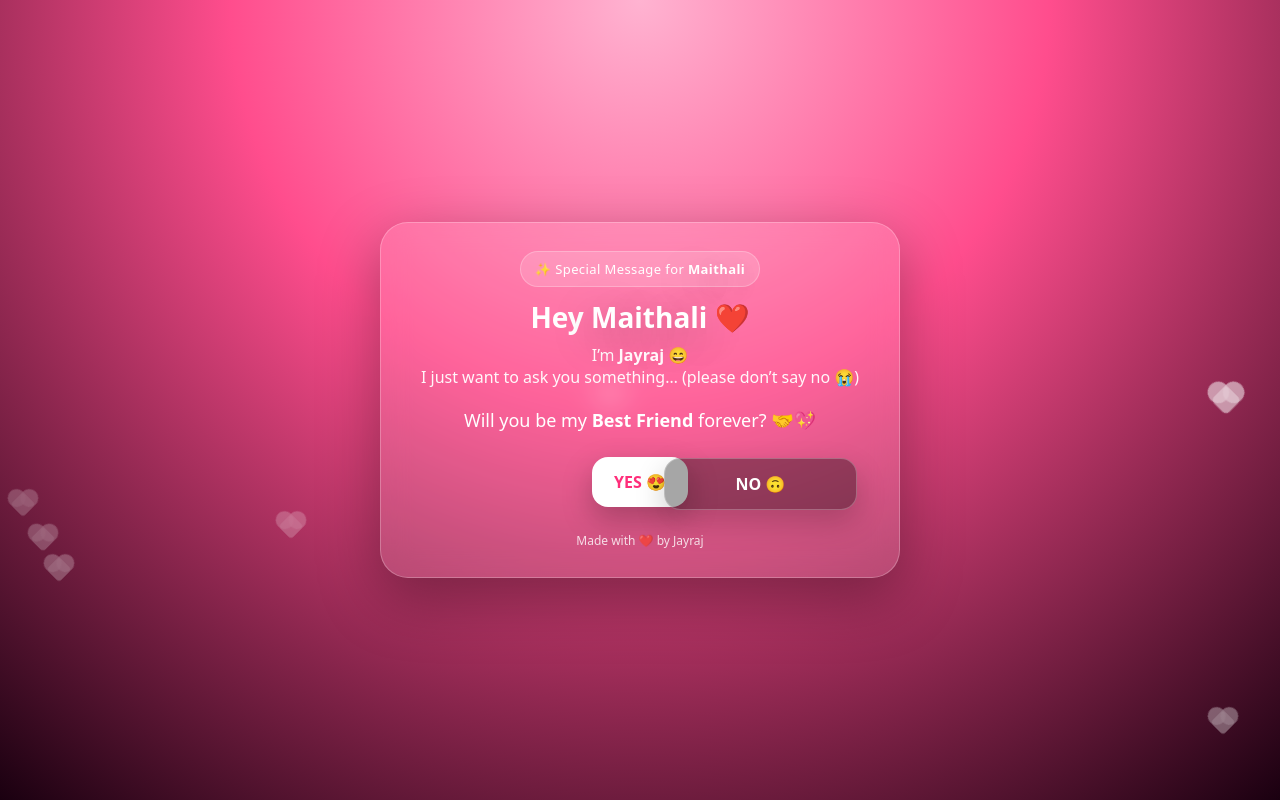
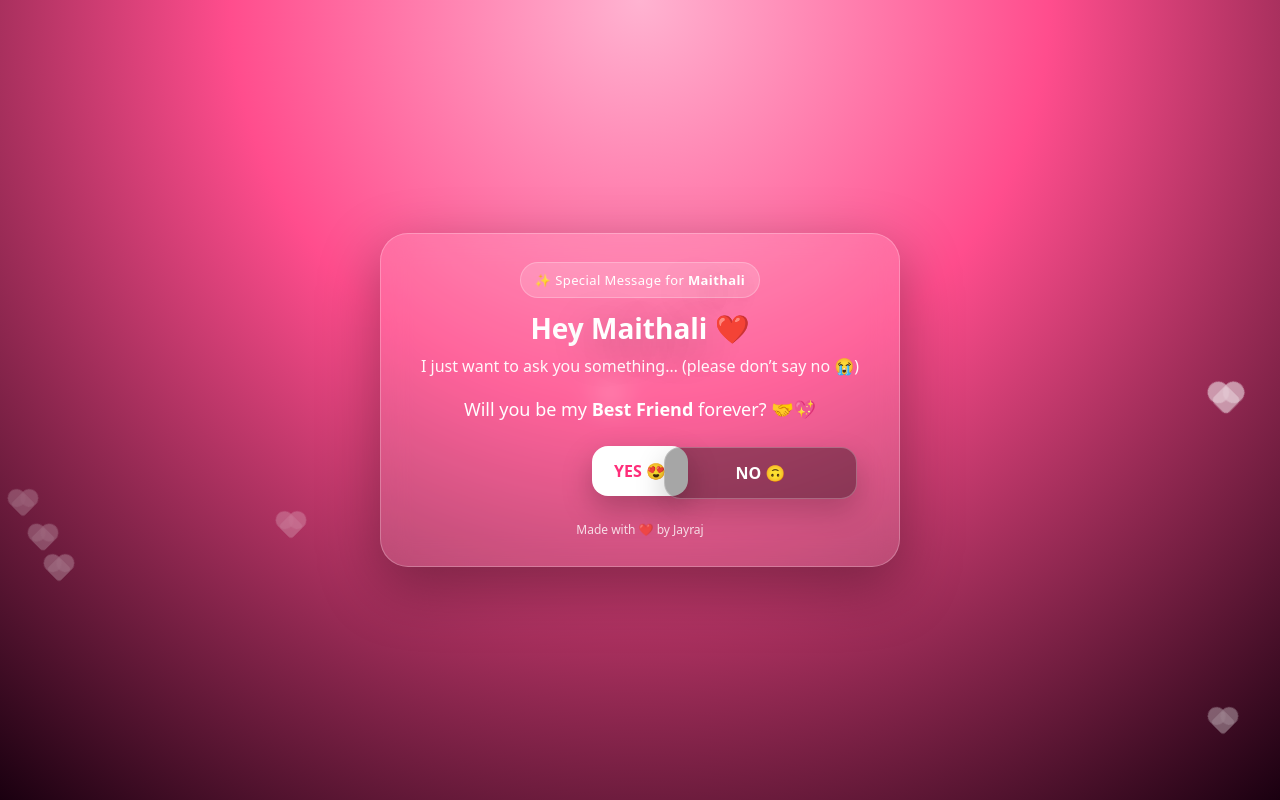
Before and after one commit to 2203031060021-cpu/bestie-day, a plain HTML site: page index.html in a window 1280 px wide. Shown: the top 800 px of the page. Drawn offline with Linux system fonts and the light colour scheme.

Commit message:
Update index.html

```diff
--- a/index.html
+++ b/index.html
@@ -210,7 +210,6 @@
 
     <h1>Hey <span class="name">Maithali</span> ❤️</h1>
     <p>
-      I’m <span class="name">Jayraj</span> 😄<br>
       I just want to ask you something… (please don’t say no 😭)
     </p>
 
```
